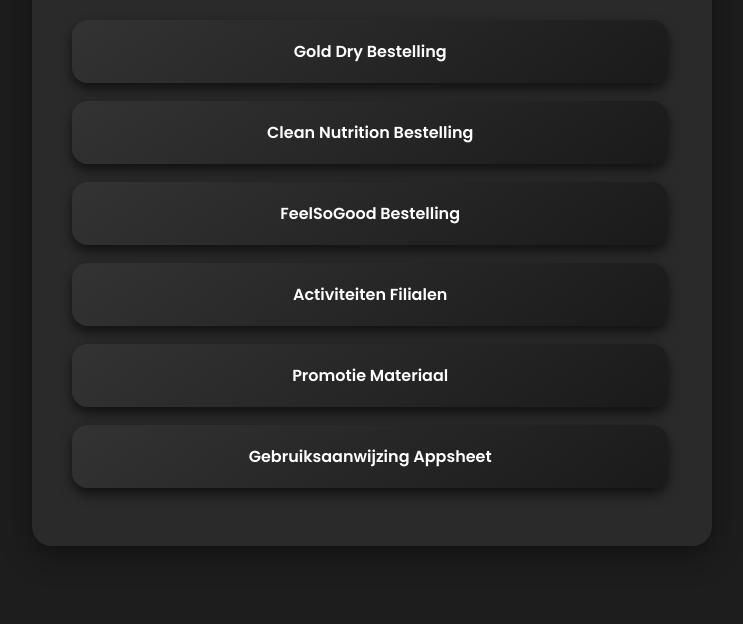
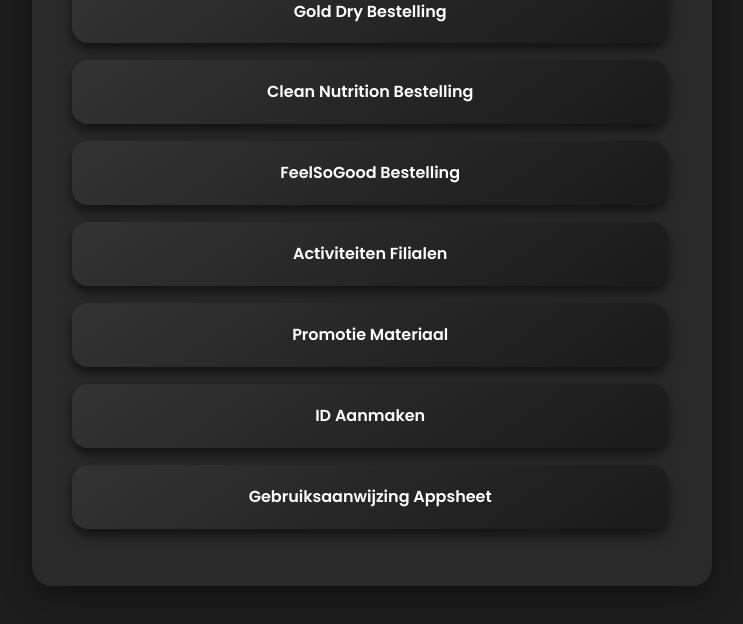
Before and after one commit to Krijnvl/Goldportaal, a plain HTML site: page index.html in a window 1280 px wide. Shown: the part 224-848 px from the top of the page, without its empty margins (268-1011 px from the left). Drawn offline with Linux system fonts and the light colour scheme.

Commit message:
Update index.html

```diff
--- a/index.html
+++ b/index.html
@@ -97,6 +97,7 @@
     <a class="button" href="https://bincinternational.fillout.com/feelsogood-bestellingen" target="_blank">FeelSoGood Bestelling</a>
     <a class="button" href="https://activiteitenform.netlify.app/" target="_blank">Activiteiten Filialen</a>
     <a class="button" href="https://bincinternational.fillout.com/promotiemateriaal" target="_blank">Promotie Materiaal</a>
+    <a class="button" href="https://charming-maamoul-8622c7.netlify.app/" target="_blank">ID Aanmaken</a>
     <a class="button" href="https://drive.google.com/file/d/1Hk-b3HAL07Jdt0H2vuN3ZZZ7HPBchdlz/view" target="_blank">Gebruiksaanwijzing Appsheet</a>
   </div>
 </body>
```
